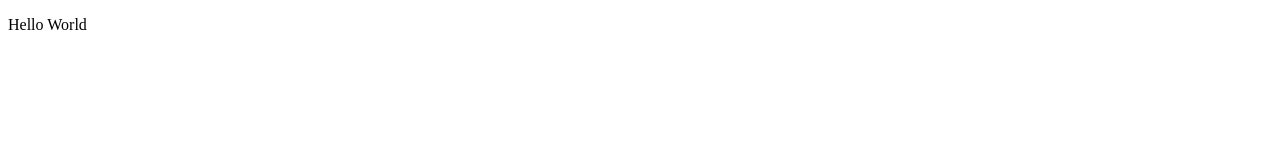
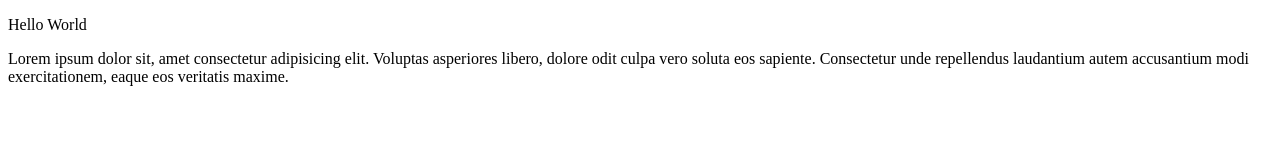
Before and after one commit to NegiPrashant33/git_demo, a plain HTML site: page index.html in a window 1280 px wide. Drawn offline with Linux system fonts and the light colour scheme.

Commit message:
index.html

```diff
--- a/index.html
+++ b/index.html
@@ -8,5 +8,8 @@
 </head>
 <body>
     <p>Hello World</p>
+    <p>Lorem ipsum dolor sit, amet consectetur adipisicing elit. Voluptas asperiores libero, dolore odit
+         culpa vero soluta eos sapiente. Consectetur unde repellendus laudantium autem accusantium modi exercitationem,
+          eaque eos veritatis maxime.</p>
 </body>
 </html>
```
